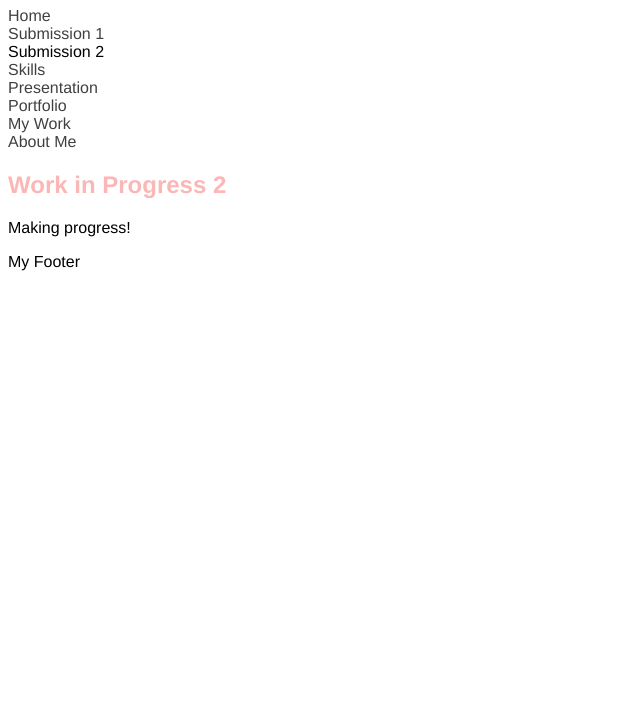
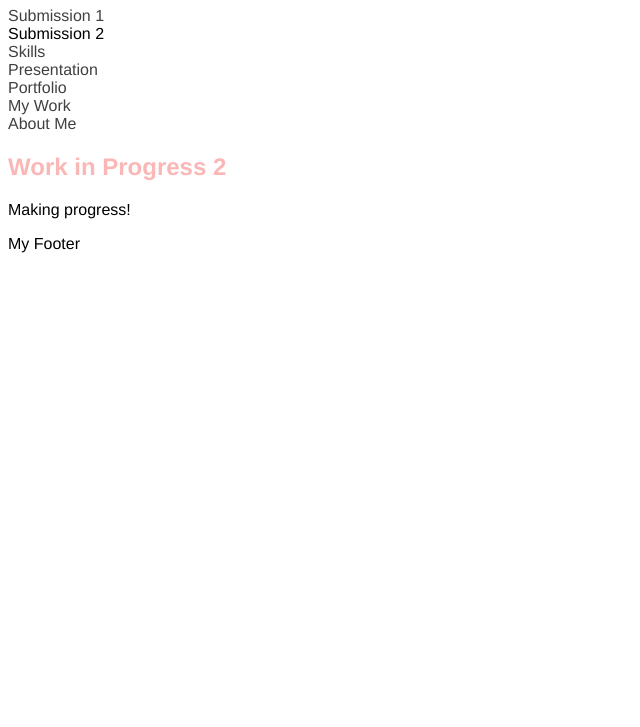
Before and after one commit to chloerjost/CUB-portfolio, a plain HTML site: page work-2/index.html in a window 1280 px wide. Shown: the part 73-800 px from the top of the page, without its empty margins (0-640 px from the left). Drawn offline with Linux system fonts and the light colour scheme.

Commit message:
Update index.html

```diff
--- a/work-2/index.html
+++ b/work-2/index.html
@@ -6,7 +6,6 @@
 <body>
   <h1><a href="#home">Hey there! Still Chloe!</a></h1>
 <nav><ul class="main-menu">
-  <li><a href="/">Home</a><li>
   <li><a href="/work-1/">Submission 1</a></li>
   <li>Submission 2</li>
   <li><a href="/skills/">Skills</a></li>
```
